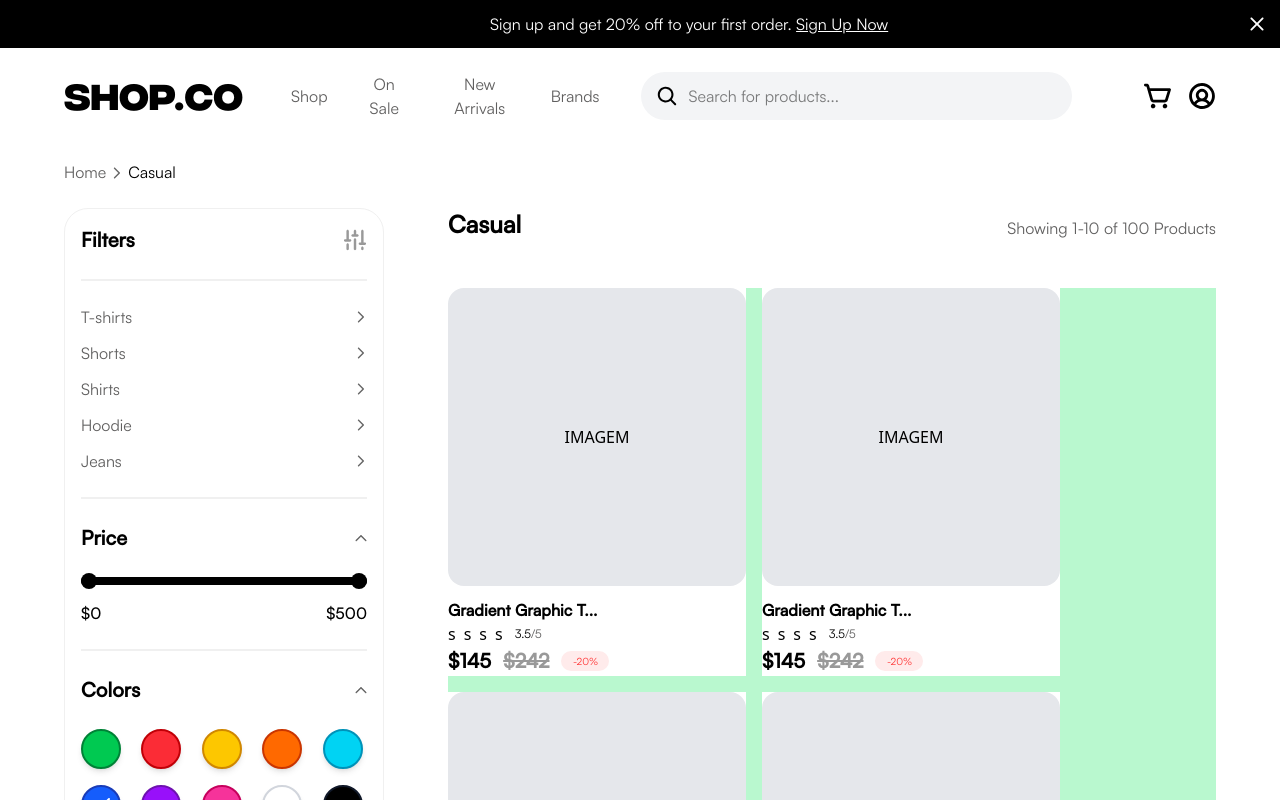
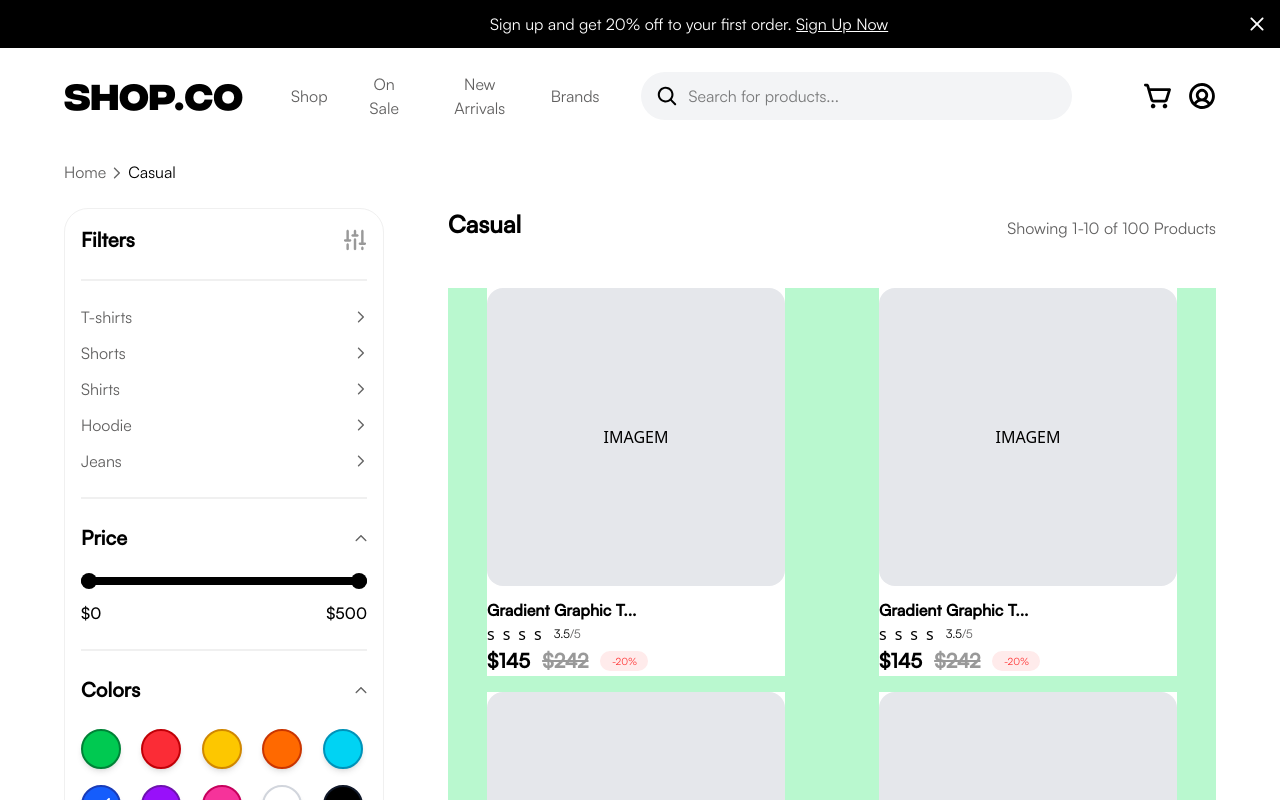
Before and after one commit to davifernandodias/compass-second, a Next.js app in the folder apps/web/: page /casual in a window 1280 px wide. Shown: the top 800 px of the page. Built offline with nearby package versions, Linux system fonts and the light colour scheme.

Commit message:
style: added around in component product

```diff
--- a/apps/web/components/product.tsx
+++ b/apps/web/components/product.tsx
@@ -8,7 +8,7 @@ const a : number[]= [1, 2, 3, 4, 5, 6, 7, 8, 9]
 export default function Product() {
   return (
     <div>
-      <div className="flex gap-2 flex-wrap lg:gap-4 bg-green-200">
+      <div className="flex gap-2 flex-wrap lg:gap-4 bg-green-200 justify-around">
         { a.map((e) => (
               <Card key={e}>
               <div className="flex flex-col gap-3 bg-white ">
```
